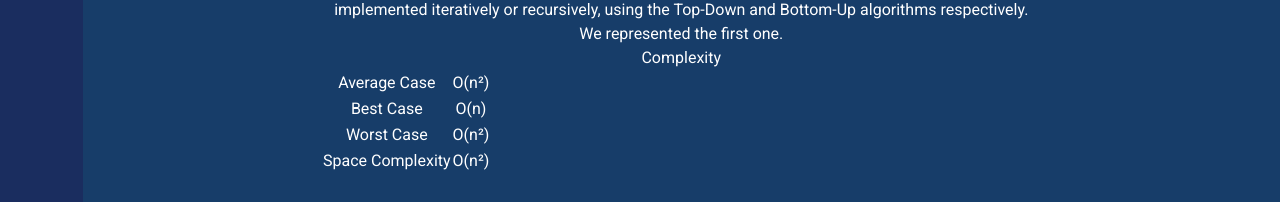
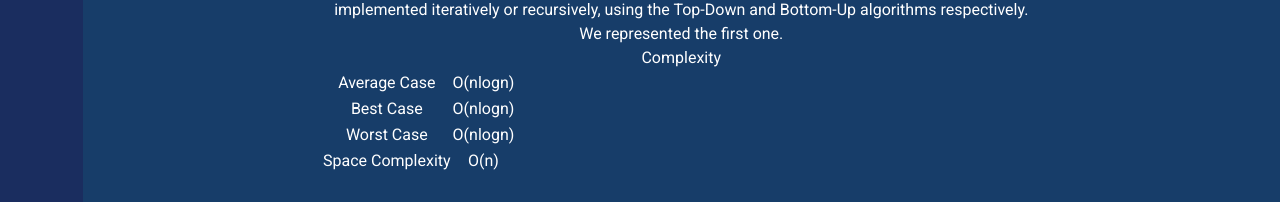
Before and after one commit to yamhokim/Sorting-Algorithm-Website, a React (Vite) app in the folder sortAlgorithmVisualizer/: page /merge-sort in a window 1280 px wide. Shown: the part 598-800 px from the top of the page. Built offline with nearby package versions, Linux system fonts and the light colour scheme.

Commit message:
refactored code related to FlipCard

```diff
--- a/sortAlgorithmVisualizer/src/App.tsx
+++ b/sortAlgorithmVisualizer/src/App.tsx
@@ -4,19 +4,36 @@ import Home from "./pages";
 import SortPage from "./pages/sortPage";
 import { useState } from "react";
 import { BrowserRouter, Routes, Route } from "react-router-dom";
-import { bubbleSortCode, bubbleSortDescription } from "./utils/bubbleSort";
+import {
+  bubbleSortCode,
+  bubbleSortDescription,
+  bubbleSortComplexities,
+} from "./utils/bubbleSort";
 import {
   insertionSortCode,
-  insertionSort,
   insertionSortDescription,
+  insertionSortComplexities,
 } from "./utils/insertionSort";
 import {
   selectionSortCode,
   selectionSortDescription,
+  selectionSortComplexities,
 } from "./utils/selectionSort";
-import { mergeSortCode, mergeSortDescription } from "./utils/mergeSort";
-import { quickSortCode, quickSortDescription } from "./utils/quickSort";
-import { heapSortCode, heapSortDescription } from "./utils/heapSort";
+import {
+  mergeSortCode,
+  mergeSortDescription,
+  mergeSortComplexities,
+} from "./utils/mergeSort";
+import {
+  quickSortCode,
+  quickSortDescription,
+  quickSortComplexities,
+} from "./utils/quickSort";
+import {
+  heapSortCode,
+  heapSortDescription,
+  heapSortComplexities,
+} from "./utils/heapSort";
 
 function App() {
   const [selectedButton, setSelectedButton] = useState(null);
@@ -38,6 +55,7 @@ function App() {
                 name="Bubble Sort"
                 code={bubbleSortCode}
                 text={bubbleSortDescription}
+                complexities={bubbleSortComplexities}
               />
             }
           />
@@ -49,6 +67,7 @@ function App() {
                 name="Insertion Sort"
                 code={insertionSortCode}
                 text={insertionSortDescription}
+                complexities={insertionSortComplexities}
               />
             }
           />
@@ -60,6 +79,7 @@ function App() {
                 name="Selection Sort"
                 code={selectionSortCode}
                 text={selectionSortDescription}
+                complexities={selectionSortComplexities}
               />
             }
           />
@@ -71,6 +91,7 @@ function App() {
                 name="Merge Sort"
                 code={mergeSortCode}
                 text={mergeSortDescription}
+                complexities={mergeSortComplexities}
               />
             }
           />
@@ -82,6 +103,7 @@ function App() {
                 name="Quick Sort"
                 code={quickSortCode}
                 text={quickSortDescription}
+                complexities={quickSortComplexities}
               />
             }
           />
@@ -93,6 +115,7 @@ function App() {
                 name="Heap Sort"
                 code={heapSortCode}
                 text={heapSortDescription}
+                complexities={heapSortComplexities}
               />
             }
           />
--- a/sortAlgorithmVisualizer/src/components/flipCard.tsx
+++ b/sortAlgorithmVisualizer/src/components/flipCard.tsx
@@ -1,15 +1,20 @@
 import { useEffect, useState } from "react";
+import { ComplexityProps } from "../types/ComplexityTypes";
 import "../index.css"; // Import the CSS for styling
 
-const FlipCard = () => {
+interface FlipCardProps {
+  complexities: ComplexityProps;
+}
+
+const FlipCard = ({ complexities }: FlipCardProps) => {
   const [flipped, setFlipped] = useState(false);
 
   useEffect(() => {
     const flipTimeout = setTimeout(() => {
       setFlipped(true);
-    }, 500); // Flip after 1 second on load
+    }, 100);
 
-    return () => clearTimeout(flipTimeout); // Cleanup on unmount
+    return () => clearTimeout(flipTimeout);
   }, []);
 
   return (
@@ -22,22 +27,12 @@ const FlipCard = () => {
             <h2 className="text-xl font-bold mb-4">Complexity</h2>
             <table className="w-full text-left border-separate border-spacing-y-2">
               <tbody>
-                <tr className="border-t">
-                  <td className="py-2 font-bold">Average Case</td>
-                  <td className="text-right">O(n²)</td>
-                </tr>
-                <tr className="border-t">
-                  <td className="py-2 font-bold">Best Case</td>
-                  <td className="py-2 text-right">O(n)</td>
-                </tr>
-                <tr className="border-t">
-                  <td className="py-2 font-bold">Worst Case</td>
-                  <td className="text-right">O(n²)</td>
-                </tr>
-                <tr className="border-t">
-                  <td className="py-2 font-bold">Space Complexity</td>
-                  <td className="text-right">O(n²)</td>
-                </tr>
+                {Object.entries(complexities).map(([key, value]) => (
+                  <tr className="border-t" key={key}>
+                    <td className="py-2 font-bold">{key}</td>
+                    <td className="py-2 text-right">{value}</td>
+                  </tr>
+                ))}
               </tbody>
             </table>
           </div>
--- a/sortAlgorithmVisualizer/src/components/textBox.tsx
+++ b/sortAlgorithmVisualizer/src/components/textBox.tsx
@@ -1,11 +1,13 @@
 import "../index.css";
+import { ComplexityProps } from "../types/ComplexityTypes";
 import FlipCard from "./flipCard";
 
 interface TextBoxProps {
   text: string;
+  complexities: ComplexityProps;
 }
 
-const TextBox = ({ text }: TextBoxProps) => {
+const TextBox = ({ text, complexities }: TextBoxProps) => {
   return (
     <>
       <div className="flex flex-col w-full">
@@ -17,7 +19,7 @@ const TextBox = ({ text }: TextBoxProps) => {
             <p className="text-left text-white-800 self-start mb-4">{text}</p>
           </div>
 
-          <FlipCard />
+          <FlipCard complexities={complexities} />
         </div>
       </div>
     </>
--- a/sortAlgorithmVisualizer/src/pages/sortPage.tsx
+++ b/sortAlgorithmVisualizer/src/pages/sortPage.tsx
@@ -5,6 +5,7 @@ import Sliders from "../components/sliders";
 import TextBox from "../components/textBox";
 import TabsComponent from "../components/Tabs/TabsComponent";
 import { SortCodeProps } from "../types/SortCodeTypes";
+import { ComplexityProps } from "../types/ComplexityTypes";
 import React, { useState } from "react";
 import { Prism as SyntaxHighlighter } from "react-syntax-highlighter";
 import { dracula } from "react-syntax-highlighter/dist/esm/styles/prism";
@@ -13,12 +14,14 @@ type SortPageProp = {
   name: string;
   code: SortCodeProps;
   text: string;
+  complexities: ComplexityProps;
 };
 
 const SortPage: React.FC<SortPageProp> = ({
   name,
   code,
   text,
+  complexities,
 }: SortPageProp) => {
   const [amountValue, setAmountValue] = useState<number>(0);
 
@@ -48,7 +51,7 @@ const SortPage: React.FC<SortPageProp> = ({
           </div>
           <Sliders amountValue={amountValue} setAmountValue={setAmountValue} />
           <div className="codebox flex-grow">
-            <TextBox text={text} />
+            <TextBox text={text} complexities={complexities} />
           </div>
           <div className="codebox flex-grow">
             <TabsComponent items={items} />
--- /dev/null
+++ b/sortAlgorithmVisualizer/src/types/ComplexityTypes.ts
@@ -0,0 +1,6 @@
+export interface ComplexityProps {
+  "Average Case": string;
+  "Best Case": string;
+  "Worst Case": string;
+  "Space Complexity": string;
+}
--- a/sortAlgorithmVisualizer/src/utils/bubbleSort.ts
+++ b/sortAlgorithmVisualizer/src/utils/bubbleSort.ts
@@ -1,4 +1,5 @@
 import { SortCodeProps } from "../types/SortCodeTypes";
+import { ComplexityProps } from "../types/ComplexityTypes";
 
 export function bubbleSort(
   numarray: number[],
@@ -63,7 +64,7 @@ It's a simple algorithm to implement, but not much efficient: on average, quadra
 It has several variants to improve its performances, such as Shaker Sort, Odd Even Sort and Comb Sort.
 `;
 
-export const bubbleSortComplexities = {
+export const bubbleSortComplexities: ComplexityProps = {
   "Average Case": "O(n²)",
   "Best Case": "O(n)",
   "Worst Case": "O(n²)",
--- a/sortAlgorithmVisualizer/src/utils/heapSort.ts
+++ b/sortAlgorithmVisualizer/src/utils/heapSort.ts
@@ -1,4 +1,5 @@
 import { SortCodeProps } from "../types/SortCodeTypes";
+import { ComplexityProps } from "../types/ComplexityTypes";
 
 export function heapSort(
   numarray: number[],
@@ -22,7 +23,7 @@ The heap is a data structure representable as a binary tree, where each node has
 The data structure gets ordered to form the heap initially, and then it gets progressively reordered with an algorithm similar to Selection Sort, starting from the bigger elements.
 `;
 
-export const heapSortComplexities = {
+export const heapSortComplexities: ComplexityProps = {
   "Average Case": "O(nlogn)",
   "Best Case": "O(nlogn)",
   "Worst Case": "O(nlogn)",
--- a/sortAlgorithmVisualizer/src/utils/insertionSort.ts
+++ b/sortAlgorithmVisualizer/src/utils/insertionSort.ts
@@ -1,4 +1,5 @@
 import { SortCodeProps } from "../types/SortCodeTypes";
+import { ComplexityProps } from "../types/ComplexityTypes";
 
 export function insertionSort(
   numarray: number[],
@@ -59,7 +60,7 @@ Insertion sort is a simple sorting algorithm that builds the final sorted array
 The algorithm divides the data structure in two sublists: a sorted one, and one still to sort. Initially, the sorted sublist is made up of just one element and it gets progressively filled. For every iteration, the algorithm picks an element on the unsorted sublist and inserts it at the right place in the sorted sublist. It's available in several variants such as Gnome Sort.
 `;
 
-export const insertionSortComplexities = {
+export const insertionSortComplexities: ComplexityProps = {
   "Average Case": "O(n²)",
   "Best Case": "O(n)",
   "Worst Case": "O(n²)",
--- a/sortAlgorithmVisualizer/src/utils/mergeSort.ts
+++ b/sortAlgorithmVisualizer/src/utils/mergeSort.ts
@@ -1,4 +1,5 @@
 import { SortCodeProps } from "../types/SortCodeTypes";
+import { ComplexityProps } from "../types/ComplexityTypes";
 
 export function mergeSort(
   numarray: number[],
@@ -24,7 +25,7 @@ export const mergeSortDescription: string = `
 Merge Sort is a sorting algorithm based on the Divide et Impera technique, like Quick Sort. It can be implemented iteratively or recursively, using the Top-Down and Bottom-Up algorithms respectively. We represented the first one.
 `;
 
-export const mergeSortComplexities = {
+export const mergeSortComplexities: ComplexityProps = {
   "Average Case": "O(nlogn)",
   "Best Case": "O(nlogn)",
   "Worst Case": "O(nlogn)",
--- a/sortAlgorithmVisualizer/src/utils/quickSort.ts
+++ b/sortAlgorithmVisualizer/src/utils/quickSort.ts
@@ -1,4 +1,5 @@
 import { SortCodeProps } from "../types/SortCodeTypes";
+import { ComplexityProps } from "../types/ComplexityTypes";
 
 export function quickSort(
   numarray: number[],
@@ -22,7 +23,7 @@ This division in partitions is done based on an element, called pivot: all the e
 This partition technique based on the pivot is called Divide and conquer. It's a performant strategy also used by other sorting algorithms, such as Merge Sort.
 `;
 
-export const quickSortComplexities = {
+export const quickSortComplexities: ComplexityProps = {
   "Average Case": "O(nlogn)",
   "Best Case": "O(nlogn)",
   "Worst Case": "O(n²)",
--- a/sortAlgorithmVisualizer/src/utils/selectionSort.ts
+++ b/sortAlgorithmVisualizer/src/utils/selectionSort.ts
@@ -1,4 +1,5 @@
 import { SortCodeProps } from "../types/SortCodeTypes";
+import { ComplexityProps } from "../types/ComplexityTypes";
 
 export function selectionSort(
   numarray: number[],
@@ -83,7 +84,7 @@ It's a really simple and intuitive algorithm that does not require additional me
 This algorithm has been upgraded and enhanced in several variants such as Heap Sort.
 `;
 
-export const selectionSortComplexities = {
+export const selectionSortComplexities: ComplexityProps = {
   "Average Case": "O(n²)",
   "Best Case": "O(n²)",
   "Worst Case": "O(n²)",
```
